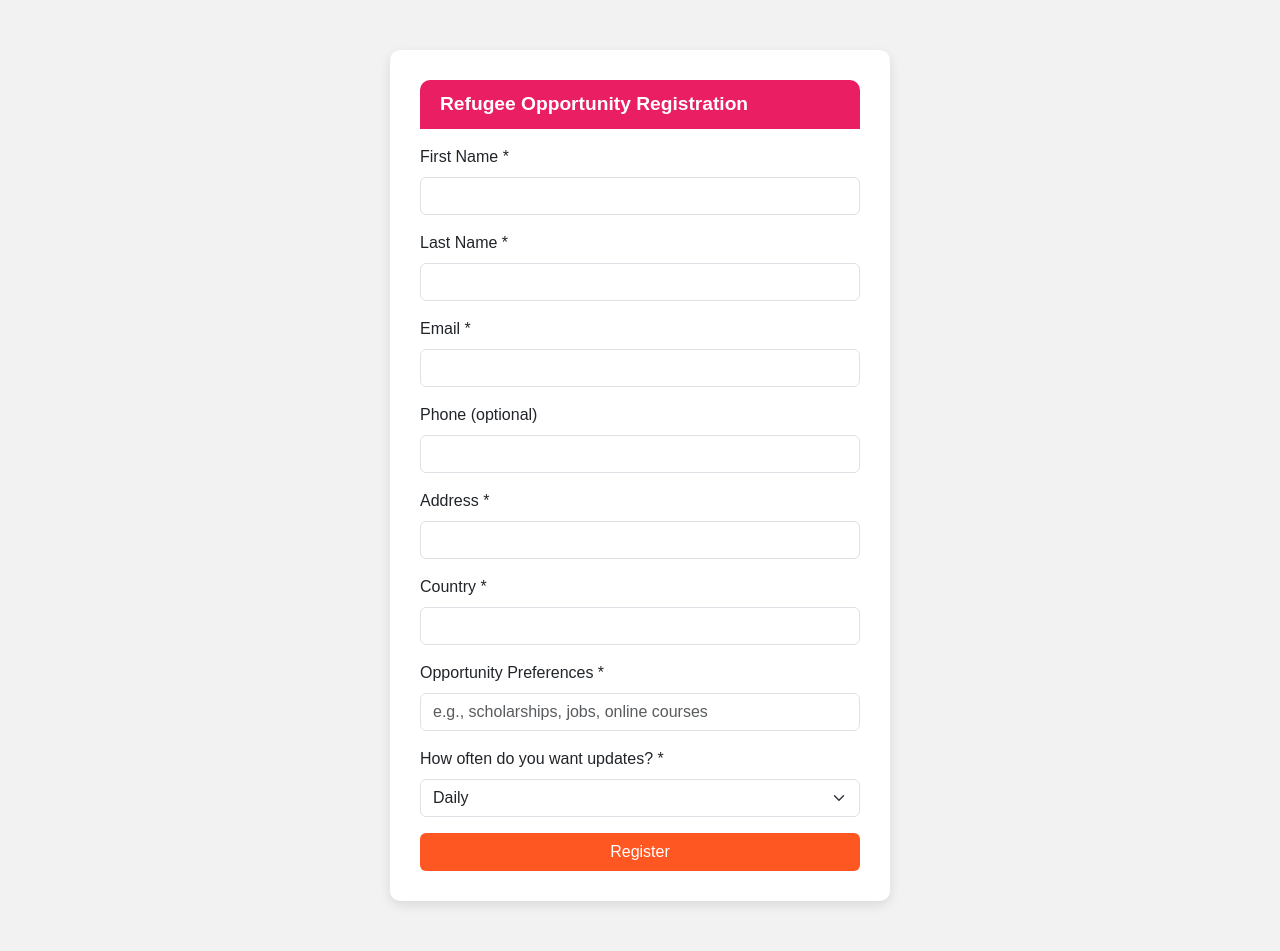
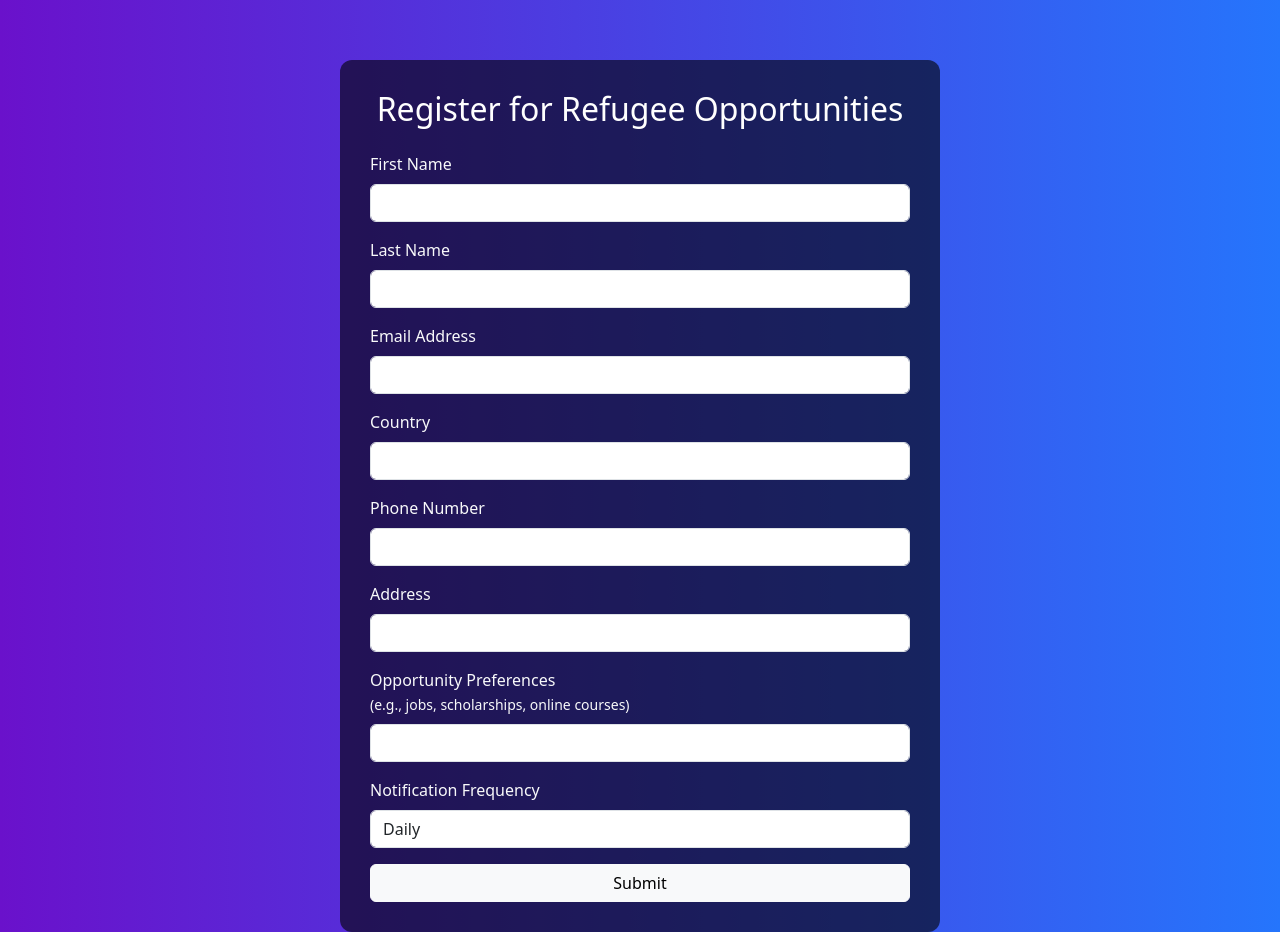
Before and after one commit to Hadiyaqoobi/refugee_project, a Flask app: page /register in a window 1280 px wide. Run offline with Flask 3, Linux system fonts and the light colour scheme.

Commit message:
Update register.html

```diff
--- a/refugee_web1/templates/register.html
+++ b/refugee_web1/templates/register.html
@@ -2,96 +2,69 @@
 <html lang="en">
 <head>
     <meta charset="UTF-8">
-  <title>Register</title>
-  <meta name="viewport" content="width=device-width, initial-scale=1">
-  <link
-    href="https://cdn.jsdelivr.net/npm/bootstrap@5.3.3/dist/css/bootstrap.min.css"
-    rel="stylesheet"
-  >
+    <title>Refugee Opportunity Registration</title>
+    <link href="https://cdn.jsdelivr.net/npm/bootstrap@5.3.0/dist/css/bootstrap.min.css" rel="stylesheet">
     <style>
         body {
-      background-color: #f2f2f2;
-      font-family: Arial, sans-serif;
+            background: linear-gradient(to right, #6a11cb, #2575fc);
+            color: white;
+            padding-top: 60px;
         }
-    .form-card {
-      background: white;
-      border-radius: 10px;
+        .form-container {
+            background-color: rgba(0,0,0,0.6);
             padding: 30px;
-      max-width: 500px;
-      margin: 50px auto;
-      box-shadow: 0 4px 12px rgba(0, 0, 0, 0.1);
+            border-radius: 12px;
+            max-width: 600px;
+            margin: auto;
         }
-    .form-header {
-      background-color: #e91e63;
-      color: white;
-      padding: 10px 20px;
-      border-top-left-radius: 10px;
-      border-top-right-radius: 10px;
-      font-weight: bold;
-      font-size: 1.2rem;
-    }
-    .btn-register {
-      background: #ff5722;
-      color: white;
-    }
-    .btn-register:hover {
-      background: #e64a19;
+        .form-label {
+            color: #f8f9fa;
         }
     </style>
 </head>
 <body>
-
-<div class="form-card">
-  <div class="form-header">Refugee Opportunity Registration</div>
-
-  <form method="POST" action="/register" class="mt-3">
+    <div class="container">
+        <div class="form-container">
+            <h2 class="text-center mb-4">Register for Refugee Opportunities</h2>
+            <form method="POST" action="{{ url_for('register') }}">
                 <div class="mb-3">
-      <label for="first_name" class="form-label">First Name *</label>
-      <input type="text" class="form-control" id="first_name" name="first_name" required>
+                    <label for="first_name" class="form-label">First Name</label>
+                    <input type="text" class="form-control" name="first_name" required>
                 </div>
-
                 <div class="mb-3">
-      <label for="last_name" class="form-label">Last Name *</label>
-      <input type="text" class="form-control" id="last_name" name="last_name" required>
+                    <label for="last_name" class="form-label">Last Name</label>
+                    <input type="text" class="form-control" name="last_name" required>
                 </div>
-
                 <div class="mb-3">
-      <label for="email" class="form-label">Email *</label>
-      <input type="email" class="form-control" id="email" name="email" required>
+                    <label for="email" class="form-label">Email Address</label>
+                    <input type="email" class="form-control" name="email" required>
                 </div>
-
                 <div class="mb-3">
-      <label for="phone" class="form-label">Phone (optional)</label>
-      <input type="tel" class="form-control" id="phone" name="phone">
+                    <label for="country" class="form-label">Country</label>
+                    <input type="text" class="form-control" name="country" required>
                 </div>
-
                 <div class="mb-3">
-      <label for="address" class="form-label">Address *</label>
-      <input type="text" class="form-control" id="address" name="address" required>
+                    <label for="phone" class="form-label">Phone Number</label>
+                    <input type="text" class="form-control" name="phone">
                 </div>
-
                 <div class="mb-3">
-      <label for="country" class="form-label">Country *</label>
-      <input type="text" class="form-control" id="country" name="country" required>
+                    <label for="address" class="form-label">Address</label>
+                    <input type="text" class="form-control" name="address">
                 </div>
-
                 <div class="mb-3">
-      <label for="preferences" class="form-label">Opportunity Preferences *</label>
-      <input type="text" class="form-control" id="preferences" name="preferences"
-             placeholder="e.g., scholarships, jobs, online courses" required>
+                    <label for="preferences" class="form-label">Opportunity Preferences<br><small>(e.g., jobs, scholarships, online courses)</small></label>
+                    <input type="text" class="form-control" name="preferences" required>
                 </div>
-
                 <div class="mb-3">
-      <label for="frequency" class="form-label">How often do you want updates? *</label>
-      <select class="form-select" id="frequency" name="frequency" required>
+                    <label for="frequency" class="form-label">Notification Frequency</label>
+                    <select class="form-control" name="frequency" required>
                         <option value="daily">Daily</option>
                         <option value="weekly">Weekly</option>
                     </select>
                 </div>
-
-    <button type="submit" class="btn btn-register w-100">Register</button>
+                <button type="submit" class="btn btn-light w-100">Submit</button>
             </form>
         </div>
-
+    </div>
 </body>
 </html>
```
Lines whose indentation alone changed are shown as unchanged.
